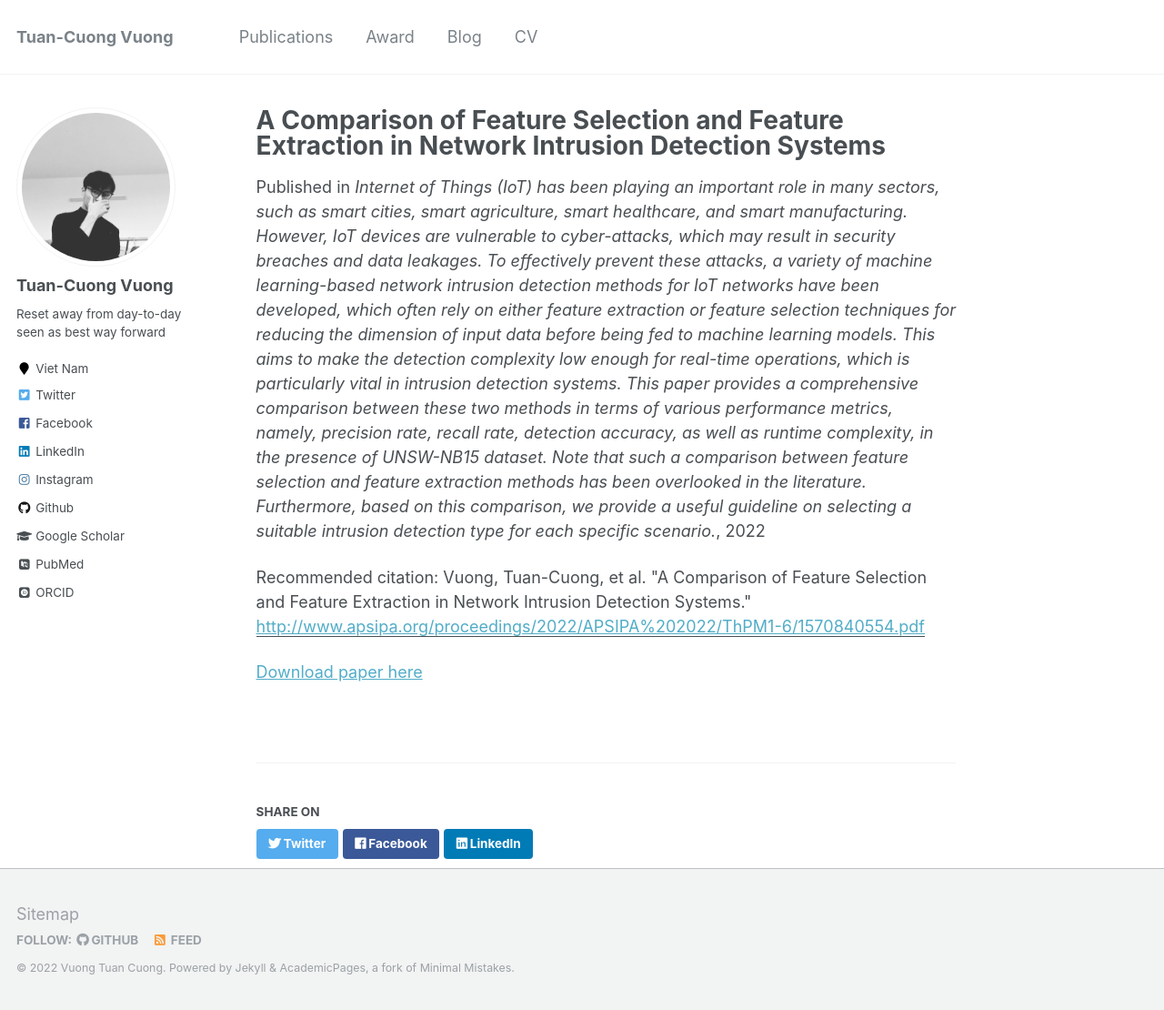
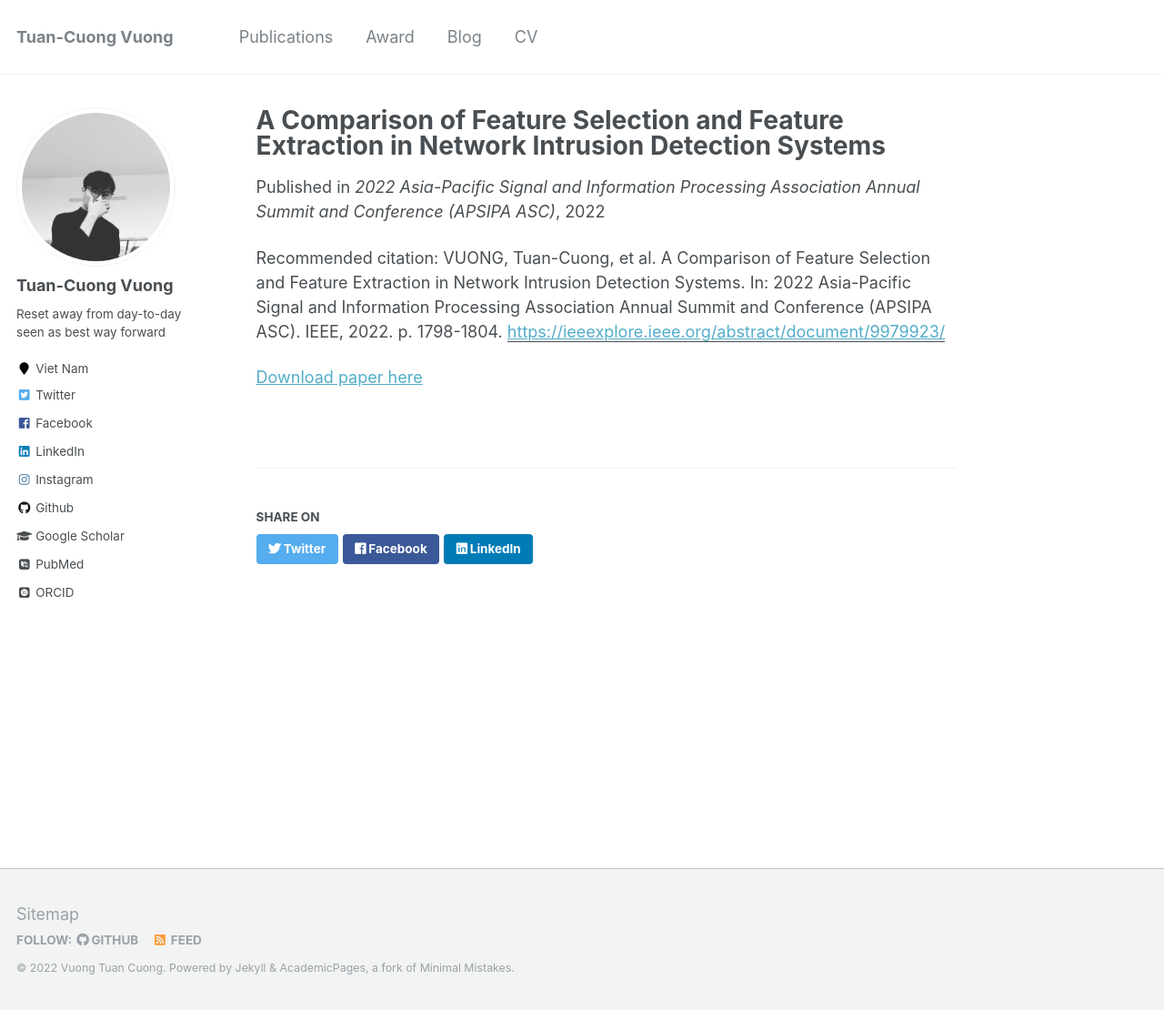
Before and after one commit to cngvng/cngvng.github.io, a Jekyll site: the page built from _publications/2022-11-01-conf-APSIPA.md, in a window 1280 px wide and 1110 px high. Shown: the whole window at 91% size. Built offline with Jekyll 4.4.1, drawn with Linux system fonts in a browser that asks for light colours; some web fonts are replaced.

Commit message:
update code

```diff
--- a/_publications/2022-11-01-conf-APSIPA.md
+++ b/_publications/2022-11-01-conf-APSIPA.md
@@ -4,9 +4,9 @@ collection: publications
 permalink: /publication/2022-11-01-conf-APSIPA
 excerpt: 'This paper made by Tuan-Cuong Vuong.'
 date: 2022-11-10
-venue: 'Internet of Things (IoT) has been playing an important role in many sectors, such as smart cities, smart agriculture, smart healthcare, and smart manufacturing. However, IoT devices are vulnerable to cyber-attacks, which may result in security breaches and data leakages. To effectively prevent these attacks, a variety of machine learning-based network intrusion detection methods for IoT networks have been developed, which often rely on either feature extraction or feature selection techniques for reducing the dimension of input data before being fed to machine learning models. This aims to make the detection complexity low enough for real-time operations, which is particularly vital in intrusion detection systems. This paper provides a comprehensive comparison between these two methods in terms of various performance metrics, namely, precision rate, recall rate, detection accuracy, as well as runtime complexity, in the presence of UNSW-NB15 dataset. Note that such a comparison between feature selection and feature extraction methods has been overlooked in the literature. Furthermore, based on this comparison, we provide a useful guideline on selecting a suitable intrusion detection type for each specific scenario.'
-paperurl: 'http://www.apsipa.org/proceedings/2022/APSIPA%202022/ThPM1-6/1570840554.pdf'
-citation: 'Vuong, Tuan-Cuong, et al. "A Comparison of Feature Selection and Feature Extraction in Network Intrusion Detection Systems."'
+venue: '2022 Asia-Pacific Signal and Information Processing Association Annual Summit and Conference (APSIPA ASC)'
+paperurl: 'https://ieeexplore.ieee.org/abstract/document/9979923/'
+citation: 'VUONG, Tuan-Cuong, et al. A Comparison of Feature Selection and Feature Extraction in Network Intrusion Detection Systems. In: 2022 Asia-Pacific Signal and Information Processing Association Annual Summit and Conference (APSIPA ASC). IEEE, 2022. p. 1798-1804.'
 ---
 
 
```
Also changed, not shown: _posts/2012-08-14-blog-post-1.md (+1 -0 lines).
